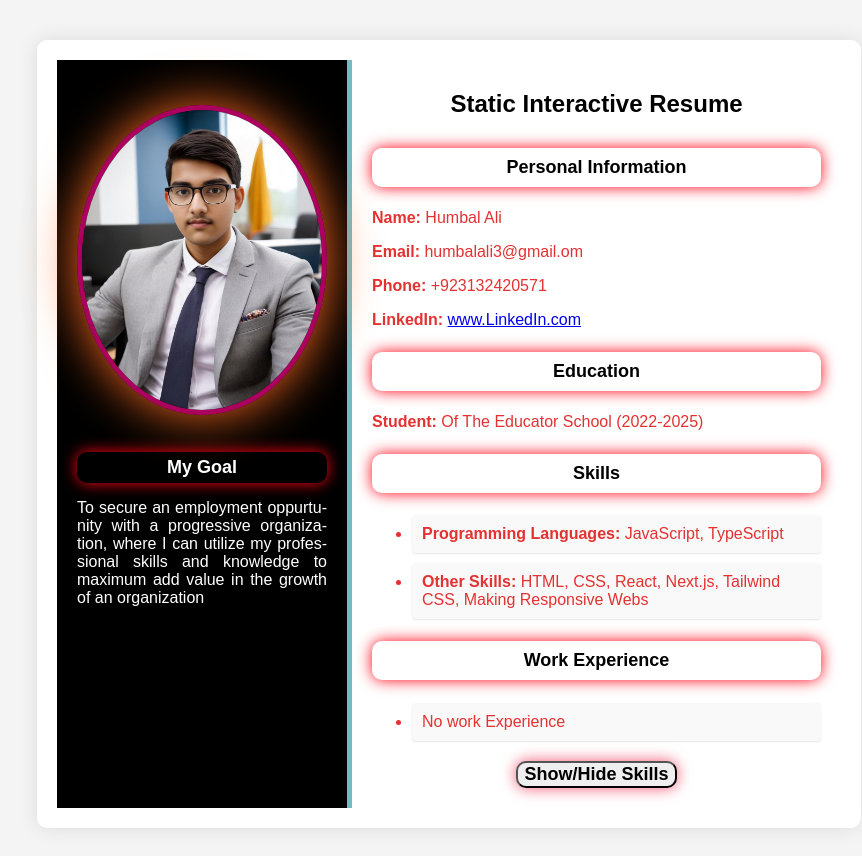
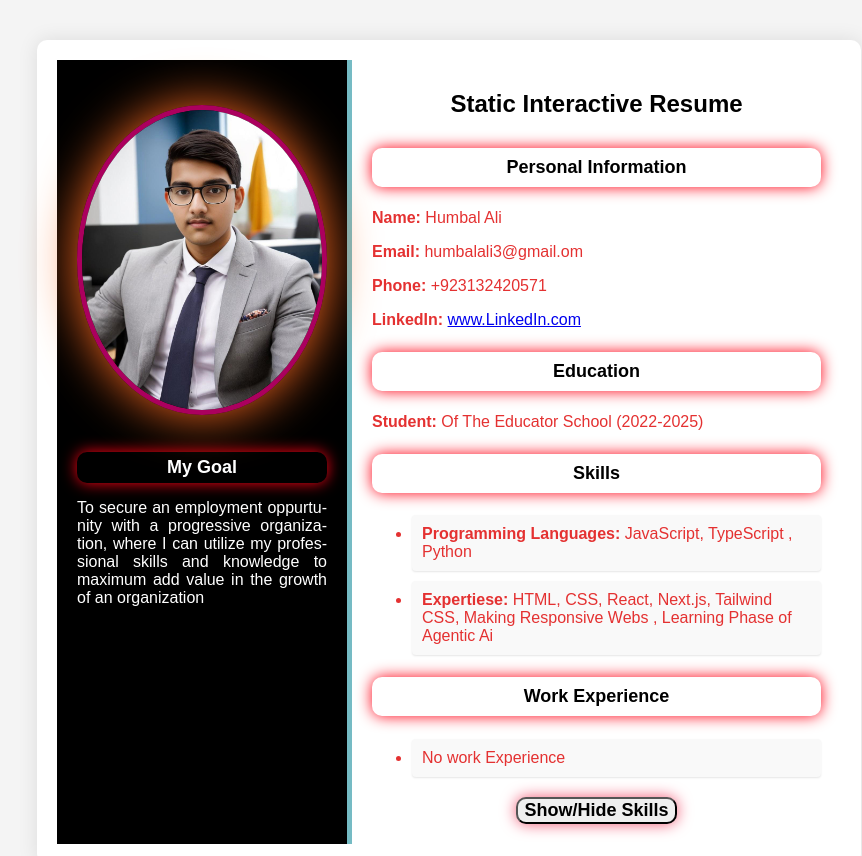
Before and after one commit to HumbalAli/Milestone-1, a website: page index.html in a window 1280 px wide. Shown: the part 110-966 px from the top of the page, without its empty margins (191-1053 px from the left). Drawn offline with Linux system fonts and the light colour scheme.

Commit message:
Update index.html

```diff
--- a/index.html
+++ b/index.html
@@ -49,9 +49,9 @@
         <section id="skills-info">
           <h3 style="color: black">Skills</h3>
           <ul style="text-align: left; color:  rgb(228, 49, 49)">
-            <li><b>Programming Languages:</b> JavaScript, TypeScript</li>
+            <li><b>Programming Languages:</b> JavaScript, TypeScript , Python</li>
             <li>
-              <b>Other Skills:</b> HTML, CSS, React, Next.js, Tailwind CSS, Making Responsive Webs
+              <b>Expertiese:</b> HTML, CSS, React, Next.js, Tailwind CSS, Making Responsive Webs , Learning Phase of Agentic Ai
             </li>
           </ul>
         </section>
```
